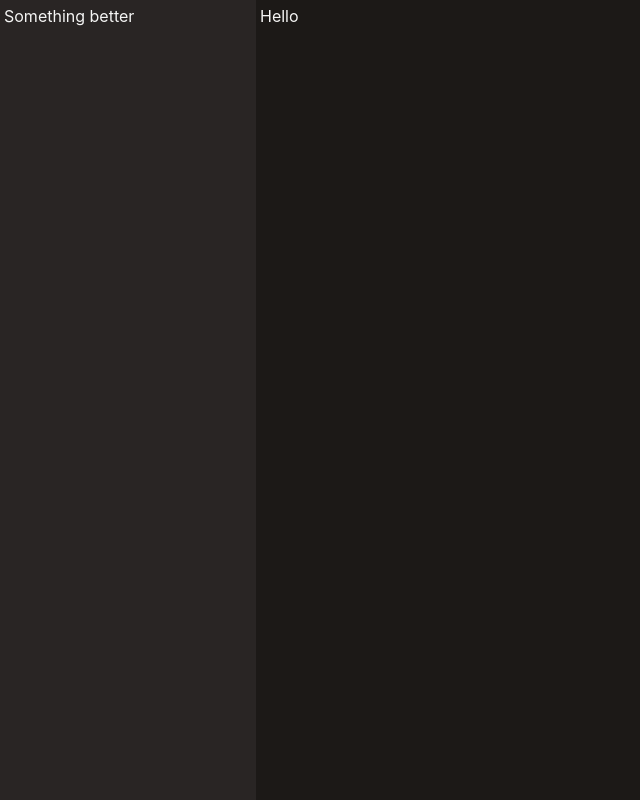
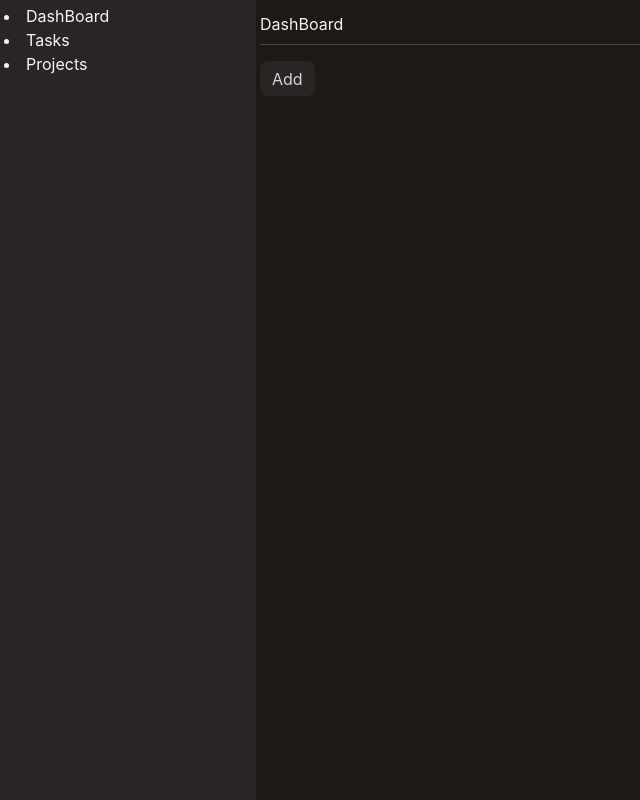
Before and after one commit to onkmade/WorkSpace, a React (Vite) app: page / in a window 1280 px wide. Shown: the whole page, without its empty margins (0-640 px from the left). Built offline with nearby package versions, Linux system fonts and the light colour scheme.

Commit message:
Modal Box Done

```diff
--- a/package.json
+++ b/package.json
@@ -16,6 +16,7 @@
     "react": "^19.2.8",
     "react-dom": "^19.2.8",
     "react-icons": "^5.7.0",
+    "tailwind-merge": "^3.7.0",
     "tailwindcss": "^4.3.3"
   },
   "devDependencies": {
--- a/src/components/Button.jsx
+++ b/src/components/Button.jsx
@@ -1,6 +1,8 @@
+import {twMerge} from 'tailwind-merge';
+
 const styles = {
-    primary: 'bg-stone-800 text-stone-300 hover:text-stone-50',
-    secondary: 'bg-stone-600 text-stone-300 hover:text-stone-50'
+    primary: 'bg-stone-800 text-stone-300 hover:text-stone-50 w-fit',
+    secondary: 'bg-stone-600 text-stone-300 hover:text-stone-50 w-fit'
 }
 
 const sizes = {
@@ -9,13 +11,19 @@ const sizes = {
   lg: 'px-[1em] py-[0.625em] rounded-[0.75em] text-lg',  // 18px / 11.25px / 13.5px radius (font 18px)
 };
 
-export default function Button({children, variant = 'primary', size = 'md', disabled = false, onClick}){
-    return(
+
+export default function Button({ children, variant = 'primary', size = 'md', disabled = false, onClick, className }) {
+    return (
         <button
             onClick={onClick}
-            className={`${styles[variant]} ${sizes[size]} ${disabled ? 'cursor-not-allowed opacity-50' : 'cursor-pointer opacity-100'}`}
+            className={twMerge(
+                styles[variant],
+                sizes[size],
+                disabled ? 'cursor-not-allowed opacity-50' : 'cursor-pointer opacity-100',
+                className
+            )}
         >
             {children}
         </button>
-    )
+    );
 }
--- a/src/components/MainContent.jsx
+++ b/src/components/MainContent.jsx
@@ -1,37 +1,58 @@
 import { useState } from "react";
 import Button from "./Button";
+import Modal from "./Modal";
 
 export function MainContentArea({children}){
     return(
-        <div className="flex min-h-svh bg-stone-900 text-stone-100">
+        <div className="flex relative min-h-svh bg-stone-900 text-stone-100">
             {children}
         </div>
     )
 }
 
-export function MainContent(){
+export function MainContent({selected}){
     return(
         <main className="flex-1 p-1">
-            <MainHeader />
-            <MainArea />
+            <MainHeader selected={selected}/>
+            <MainArea>
+                <MainAreaSection />
+            </MainArea>
         </main>
     );
 }
 
-function MainHeader(){
+function MainHeader({selected}){
     return(
-        <header>
-            <h4>Hello</h4>
+        <header className="py-2">
+            <span>{selected}</span>
+            <li className="list-none w-full h-px bg-stone-500/50 my-2"></li>
         </header>
     )
 }
 
-function MainArea(){
+function MainArea({children}){
+    const [isOpen, setIsClose] = useState(false);
+
+    function handleClose(e){
+        e.preventDefault();
+        setIsClose(!isOpen);
+    }
+
     return(
-        <MainAreaSection/>
+        <div>
+            <Button onClick={() => setIsClose(!isOpen)}>Add</Button>
+            <Modal isOpen={isOpen} onHandleClose={handleClose}/>
+            {children}
+        </div>
     );
 }
 
 function MainAreaSection(){
+    return(
+        <section
+            className="py-1"
+        >
 
+        </section>
+    );
 }
--- /dev/null
+++ b/src/components/Modal.jsx
@@ -0,0 +1,56 @@
+import { useState } from "react";
+import Button from "./Button";
+import { IconX } from '@tabler/icons-react';
+
+export default function Modal({onHandleClose, isOpen}){
+    return(
+        <div
+            onClick={onHandleClose}
+            className={`absolute inset-0 bg-black/50 grid place-content-center ${isOpen ? 'block' : 'hidden'}`}
+        >
+            <form
+            onClick={(e) => e.stopPropagation()}
+                className="bg-stone-800 max-w-100 w-full min-w-100 h-fit rounded-xl space-y-2 border border-stone-500"
+            >
+                <div className="flex justify-between items-center">
+                    <h1 className="p-2">Add Your Task</h1>
+                    <button className="text-red-400 size-7 bg-stone-700 grid place-content-center mx-2 rounded-md hover:text-red-500 cursor-pointer" >
+                        <IconX
+                            stroke={2}
+                            onClick={onHandleClose}
+                        />
+                    </button>
+                </div>
+                <li className="list-none w-full h-px bg-stone-500/50 my-2"></li>
+
+                <div className="space-y-2 flex flex-col p-2">
+                    <label htmlFor="title">
+                        <span className="text-stone-400/50 text-[16px]">
+                            Title:
+                        </span> <br />
+                        <input
+                            type="text"
+                            id="title"
+                            placeholder="Enter the Title"
+                            className="bg-stone-700 px-2 py-1.5 rounded-sm w-full outline-transparent transition duration-150 focus-within:outline-stone-600"
+                        />
+                    </label>
+                    <label htmlFor="description">
+                        <span className="text-stone-400/50 text-[16px]">
+                            Description:
+                        </span> <br />
+                        <input
+                            type="text"
+                            id="description"
+                            placeholder="Enter the Description"
+                            className="bg-stone-700 px-2 py-1.5 rounded-sm w-full outline-transparent transition duration-150 focus-within:outline-stone-600"
+                        />
+                    </label>
+                    <span className="flex items-center justify-end">
+                        <Button className={'bg-stone-700'}>Add Task</Button>
+                    </span>
+                </div>
+            </form>
+        </div>
+    );
+}
--- a/src/components/PageLayout.jsx
+++ b/src/components/PageLayout.jsx
@@ -1,11 +1,18 @@
+import { useState } from "react";
 import { MainContentArea, MainContent } from "./MainContent";
 import SideBar from "./SideBar";
 
 export default function PageLayout(){
+    const [selected, setSelected] = useState('DashBoard');
+    const [todo, setTodo] = useState([
+        {id: 1, title: 'baka no kupe', description: "it's a non-chalant anime I made in mah mind", status: 'incomplete'},
+        {id: 2, title: 'Naruto', description: 'Soemthing I love to do', status: 'complete'}
+    ])
+
     return(
         <MainContentArea>
-            <SideBar />
-            <MainContent />
+            <SideBar onPageSelect={setSelected}/>
+            <MainContent selected={selected}/>
         </MainContentArea>
     );
 }
--- a/src/components/SideBar.jsx
+++ b/src/components/SideBar.jsx
@@ -1,16 +1,20 @@
 import { useState } from "react";
 import Button from "./Button";
 
-export default function SideBar(){
+export default function SideBar({onPageSelect}){
     return(
         <aside className="bg-stone-800 w-full max-w-[16rem] min-w-56 p-1">
-            <SideBarContent/>
+            <SideBarContent onPageClick={onPageSelect}/>
         </aside>
     )
 }
 
-function SideBarContent(){
+function SideBarContent({onPageClick}){
     return(
-        <h1>Something better</h1>
+        <nav>
+            <li onClick={() => onPageClick('DashBoard')} >DashBoard</li>
+            <li onClick={() => onPageClick('Tasks')} >Tasks</li>
+            <li onClick={() => onPageClick('Projects')} >Projects</li>
+        </nav>
     )
 }
```
Also changed, not shown: 1 other file (tests, documents, lock files or other folders).
